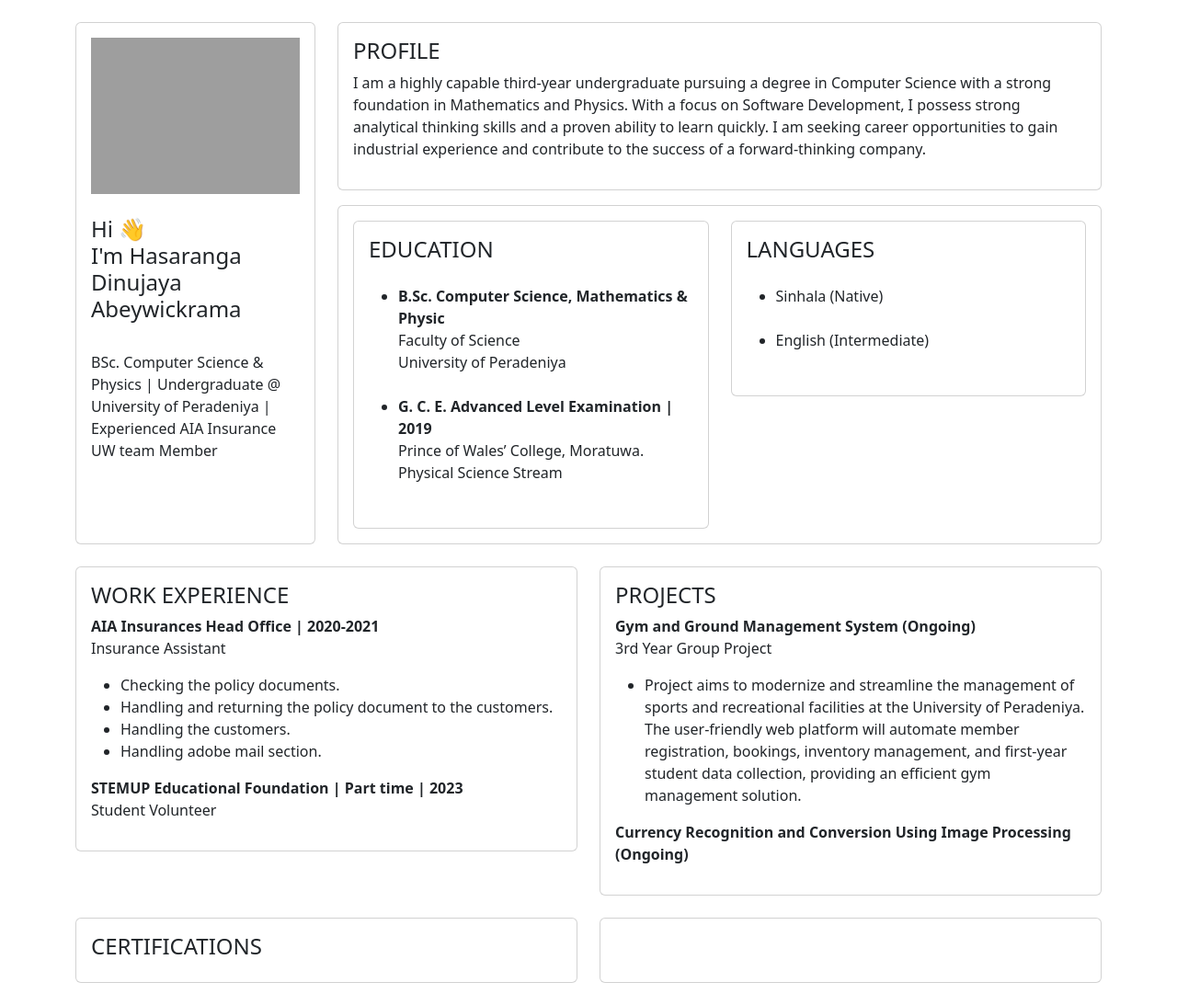
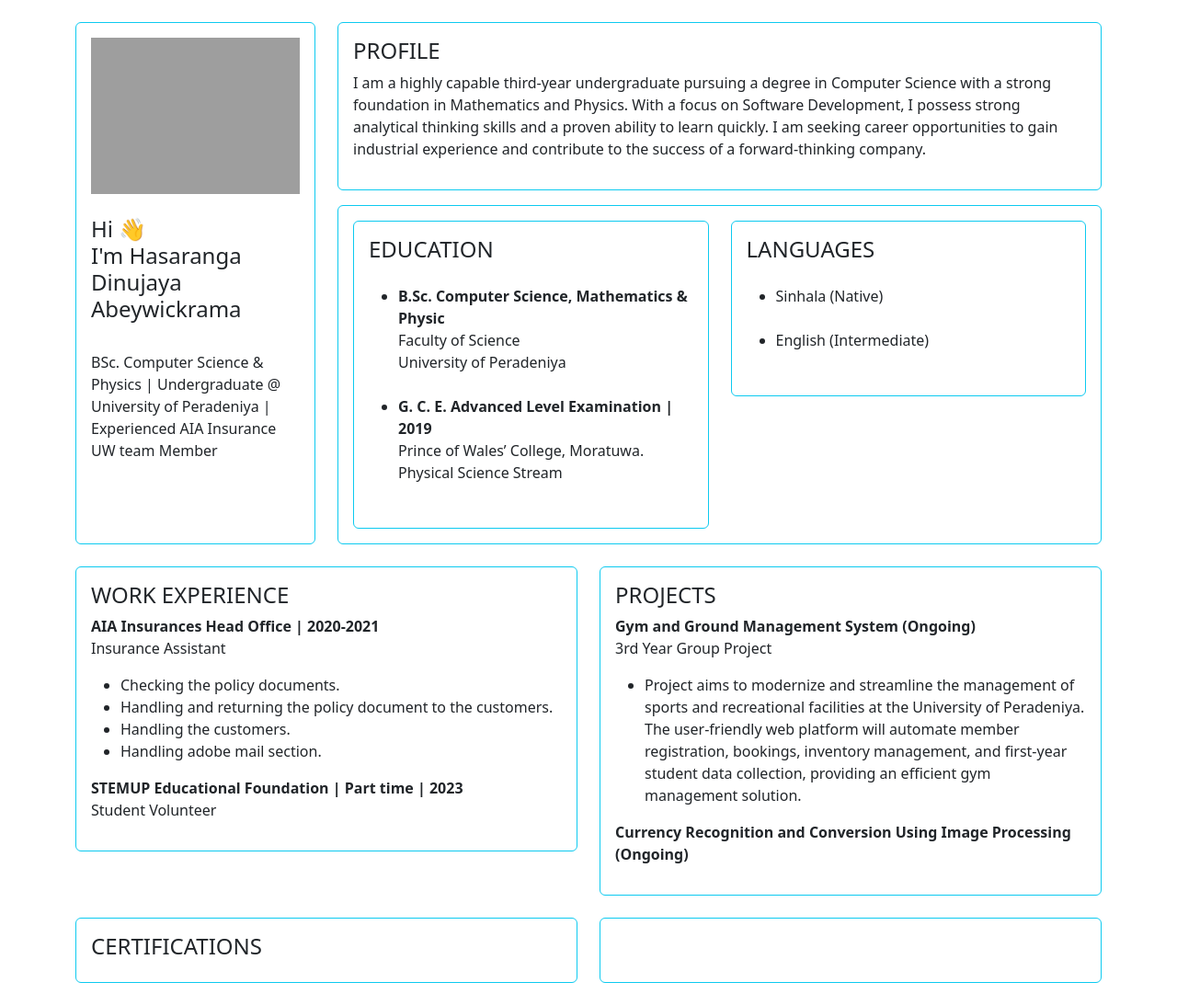
Before and after one commit to HasarangaDinujaya/My-Website, a Django app: template base/templates/base/home.html in a window 1280 px wide. Shown: the whole page at 92% size. Run offline with Django 4.2, Linux system fonts and the light colour scheme; the template is opened without the code that fills it, so the values that code supplies are empty; grey boxes are pictures that could not be loaded.

Commit message:
FEAT: update page with border-info

```diff
--- a/base/templates/base/home.html
+++ b/base/templates/base/home.html
@@ -12,7 +12,7 @@
     <div class="container">
         <div class="row">
             <div class="col-md-3">
-                <div class="card card-body h-100" id="profile-wrapper">
+                <div class="card card-body h-100 border-info" id="profile-wrapper">
                     <img id="profile-pic" src="{% static 'images/profileimage.jpg' %}">
                     <br>
                     <h4>Hi 👋 <br> I'm Hasaranga Dinujaya Abeywickrama</h4> <br>
@@ -20,7 +20,7 @@
                 </div>
             </div>
             <div class="col-md-9">
-                <div class="card card-body">
+                <div class="card card-body border-info">
                     <h4 id="profile-heading">PROFILE</h4>
                     <p>I am a highly capable third-year undergraduate pursuing a degree in Computer
                         Science with a strong foundation in Mathematics and Physics. With a focus on
@@ -28,10 +28,10 @@
                         ability to learn quickly. I am seeking career opportunities to gain industrial
                         experience and contribute to the success of a forward-thinking company.</p>
                 </div>
-                <div class="card card-body mt-3">
+                <div class="card card-body mt-3 border-info">
                     <div class = "row">
                         <div class = "col-md-6">
-                            <div class="card card-body">
+                            <div class="card card-body border-info">
                                 <h4 id="profile-heading">EDUCATION</h4>
                                 <p >
                                     <ul>
@@ -44,7 +44,7 @@
                             </div>
                         </div>
                         <div class = "col-md-6">
-                            <div class="card card-body">
+                            <div class="card card-body border-info">
                                 <h4 id="profile-heading">LANGUAGES</h4>
                                 <P>
                                     <ul>
@@ -61,7 +61,7 @@
         <br>
         <div class="row">
             <div class="col-md-6">
-                <div class="card card-body">
+                <div class="card card-body border-info">
                     <h4 id="profile-heading">WORK EXPERIENCE</h4>
                     <p> <b>AIA Insurances Head Office | 2020-2021</b> <br> Insurance Assistant</p>
                     <ul>
@@ -75,7 +75,7 @@
                 </div>
             </div>
             <div class="col-md-6">
-                <div class="card card-body">
+                <div class="card card-body border-info">
                     <h4 id="profile-heading">PROJECTS</h4>
                     <p> <b>Gym and Ground Management System (Ongoing)</b> <br> 3rd Year Group Project</p>
                     <ul>
@@ -92,12 +92,12 @@
         <br>
         <div class="row">
             <div class="col-md-6">
-                <div class="card card-body h-100">
+                <div class="card card-body h-100 border-info">
                     <h4 id="profile-heading">CERTIFICATIONS</h4>
                 </div>
             </div>
             <div class="col-md-6">
-                <div class="card card-body h-100"></div>
+                <div class="card card-body h-100 border-info"></div>
             </div>
         </div>
         <br>
```
